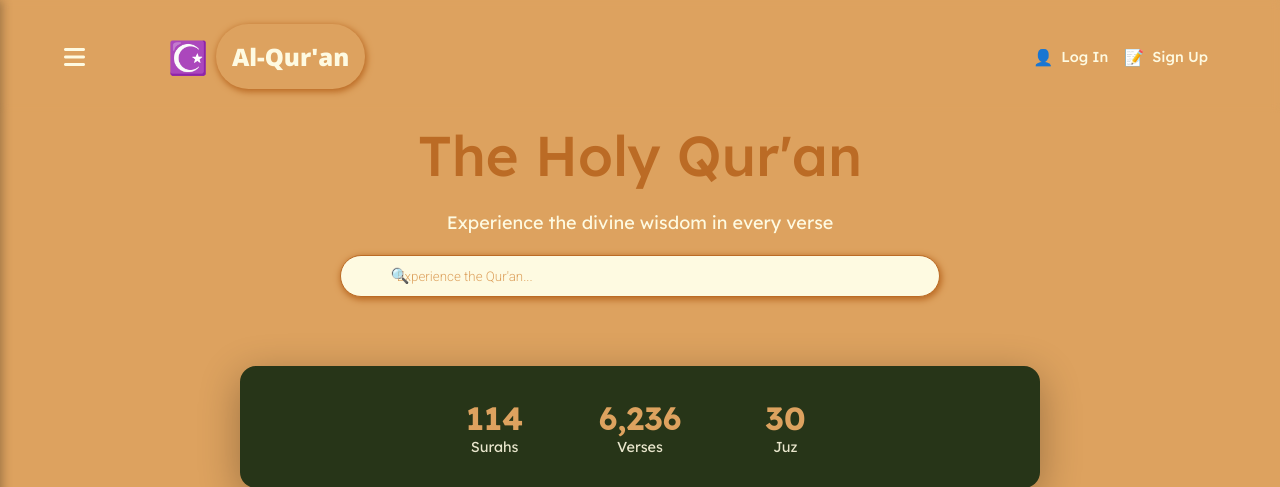
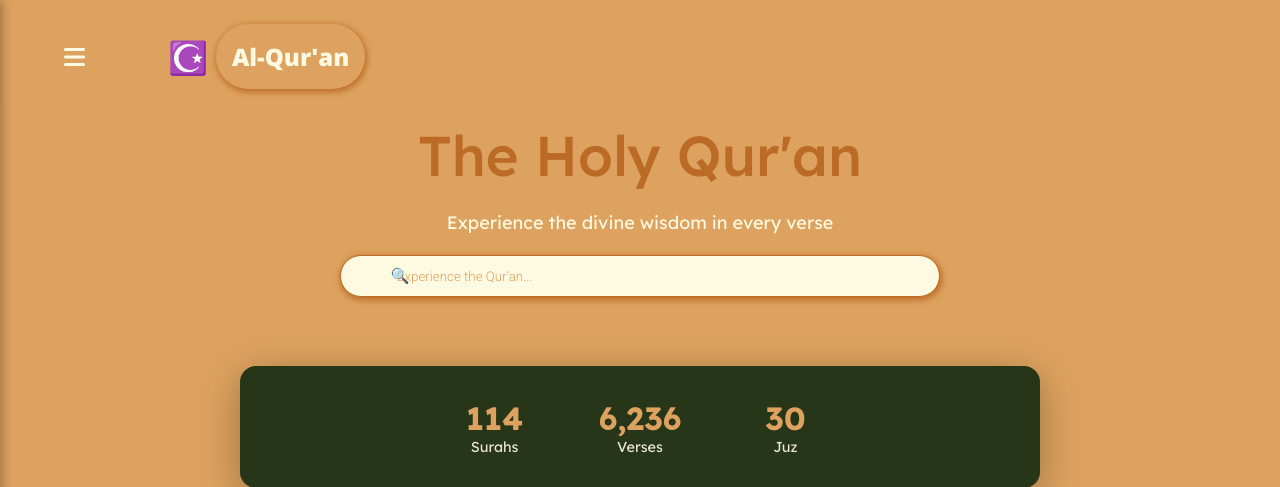
Before and after one commit to Mystibear125/Quran-App, a Django app: page / in a window 1280 px wide. Shown: the top 487 px of the page. Run offline with Django 5.2, Linux system fonts and the light colour scheme; some libraries are stand-ins or nearby versions.

Commit message:
Temp register removal

```diff
--- a/core/templates/home/index.html
+++ b/core/templates/home/index.html
@@ -21,7 +21,7 @@
                 <p class="name">Al-Qur'an</p>
             </div>
 
-            <div class="header-status">
+            <!-- <div class="header-status">
                 {% if user.is_authenticated %}
                     <a href="{% url 'logout' %}" class="tab logout">
                         <span>➡️</span>
@@ -37,7 +37,7 @@
                         <p>Sign Up</p>
                     </a>
                 {% endif %}
-            </div>
+            </div> -->
         </header>
 
         <section class="sidebar" id="left-sidebar">
```
